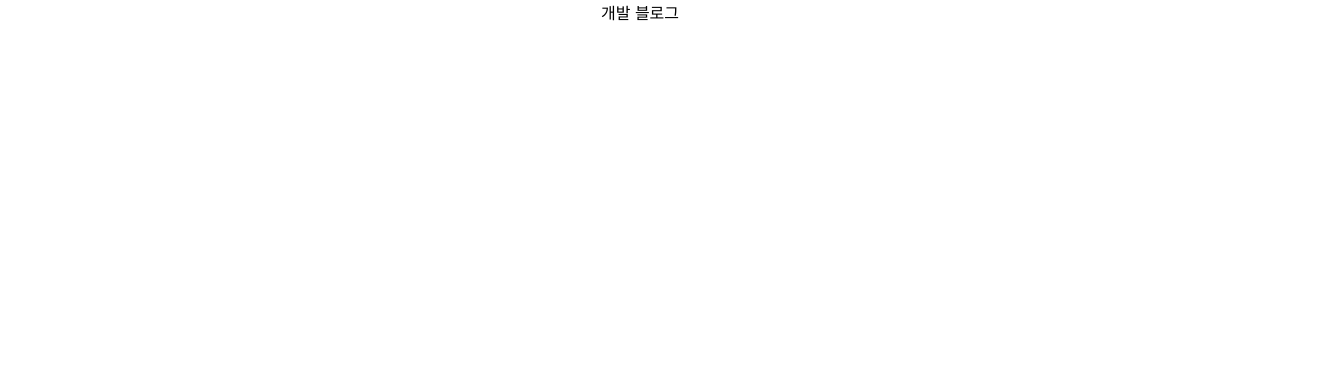
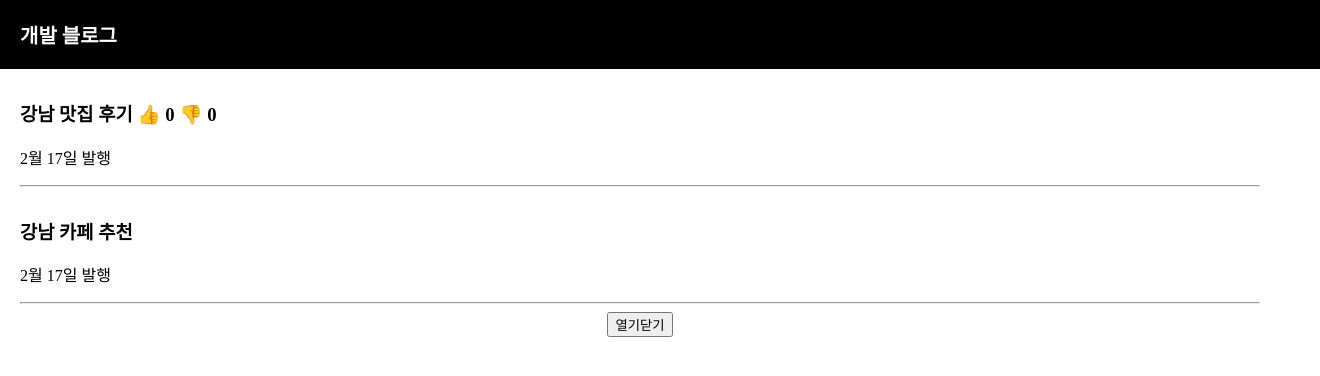
Before and after one commit to SuyeonSun/Learn-Redux, a React (Create React App) app: page / in a window 1280 px wide. Shown: the top 376 px of the page, 1320 px wide, since content can reach past the window. Built offline with nearby package versions, Linux system fonts and the light colour scheme.

Commit message:
second commit

```diff
--- a/src/App.css
+++ b/src/App.css
@@ -2,9 +2,31 @@
   text-align: center;
 }
 
-.App-logo {
-  height: 40vmin;
-  pointer-events: none;
+body {
+  font-family: 'nanumsquare';
+}
+
+.modal {
+  margin-top: 20px;
+  padding: 20px;
+  background: #eee;
+}
+
+.black-nav {
+  background-color: black;
+  width: 100%;
+  display: flex;
+  color: white;
+  padding: 20px;
+  font-weight: 600;
+  font-size: 20px;
+}
+
+.list {
+  margin-top: 30px;
+  text-align:  left;
+  padding-left: 20px;
+  padding-right: 20px;
 }
 
 @media (prefers-reduced-motion: no-preference) {
--- a/src/App.js
+++ b/src/App.js
@@ -1,13 +1,64 @@
+import React, {useState} from 'react';
 import './App.css';
 
 function App() { // React는 jsx 사용
+
+  // var [a, b] = [10, 100]; // a에는 10, b에는 100을 담기
+  let [title, setTitle] = useState (['강남 맛집 후기', '강남 카페 추천']);
+  let [like, setLike] = useState(0);
+  let [hate, setHate] = useState(0);
+
+  // function titleChange() {
+  //   var newTitle = [...title];
+  //   newTitle[0] = '신촌 맛집 후기';
+  //   setTitle(newTitle);
+  // }
+
+  {/* Modal */}
+  let [modal, modal변경] = useState(false);
+
   return (
     <div className="App">
       <div className="black-nav">
         <div>개발 블로그</div>
       </div>
+
+      <div className="list">
+        <h3> {title[0]}
+          <span onClick={()=> {setLike(like+1)}}> 👍 </span> {like}
+          <span onClick={()=> {setHate(hate+1)}}> 👎 </span> {hate}
+        </h3>
+        <p> 2월 17일 발행</p>
+        <hr/>
+      </div>
+
+      <div className="list">
+        <h3> {title[1]}
+        </h3>
+        <p> 2월 17일 발행</p>
+        <hr/>
+      </div>
+
+      {/* Modal */}
+      <button onClick={ ()=>{ modal변경(!modal) } }> 열기닫기 </button>
+      {
+         modal === true
+         ? <Modal />
+         : null
+      }
+
     </div>
   );
 }
 
+function Modal() {
+  return (
+    <div className="modal">
+      <h2> 제목 </h2>
+      <p> 날짜 </p>
+      <p> 상세내용 </p>
+    </div>
+  )
+}
+
 export default App;
```
Also changed, not shown: 1 other file (tests, documents, lock files or other folders).
